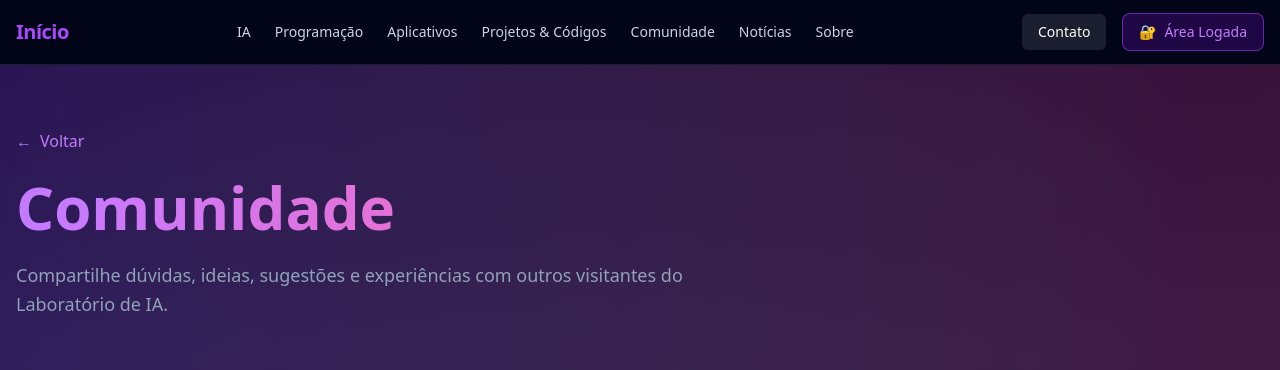
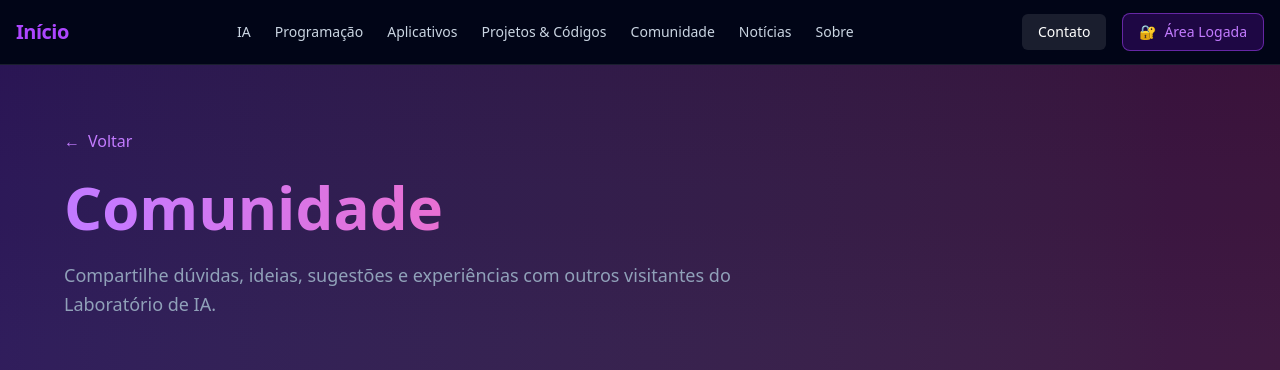
Before and after one commit to periclesreis/laboratorio-ia, a Next.js app: page /comunidade in a window 1280 px wide. Shown: the top 370 px of the page. Built offline with nearby package versions, Linux system fonts and the light colour scheme; no server answers; the database is empty.

Commit message:
100% em 13 de junho de 2026 às 13:39

```diff
--- a/app/comunidade/page.tsx
+++ b/app/comunidade/page.tsx
@@ -97,7 +97,7 @@
   return (
     <div className="min-h-screen bg-gradient-to-b from-slate-900 via-slate-800 to-slate-900 text-slate-100">
       <section className="bg-gradient-to-r from-purple-600/20 to-pink-600/20 border-b border-purple-500/30 py-16 px-4">
-        <div className="max-w-[1500px] mx-auto">
+        <div className="max-w-6xl mx-auto">
           <Link
             href="/"
             className="inline-flex items-center gap-2 text-purple-400 hover:text-purple-300 transition mb-6"
```
